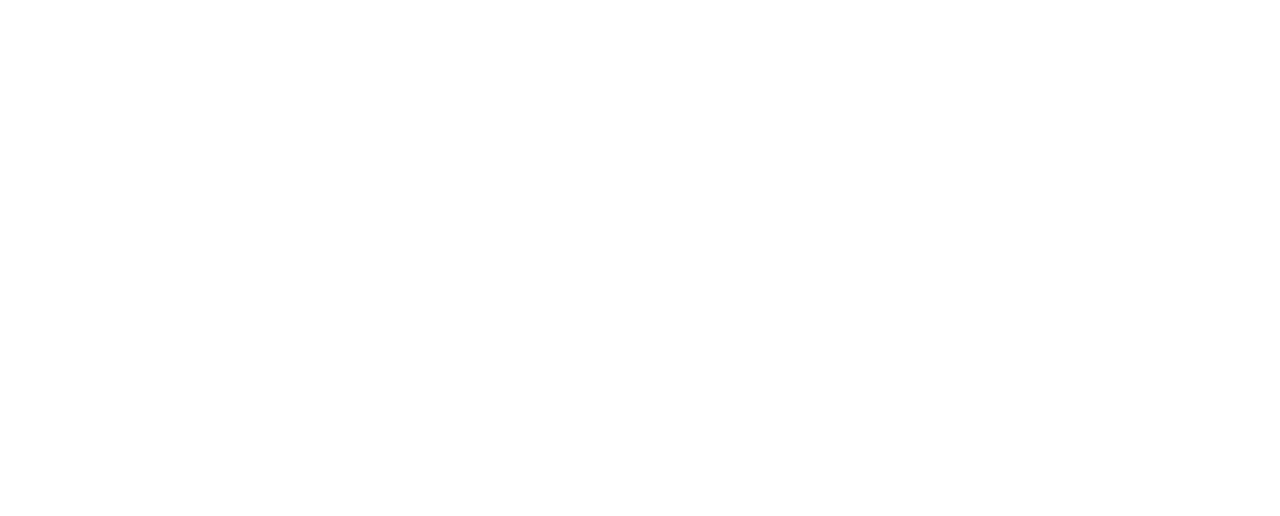
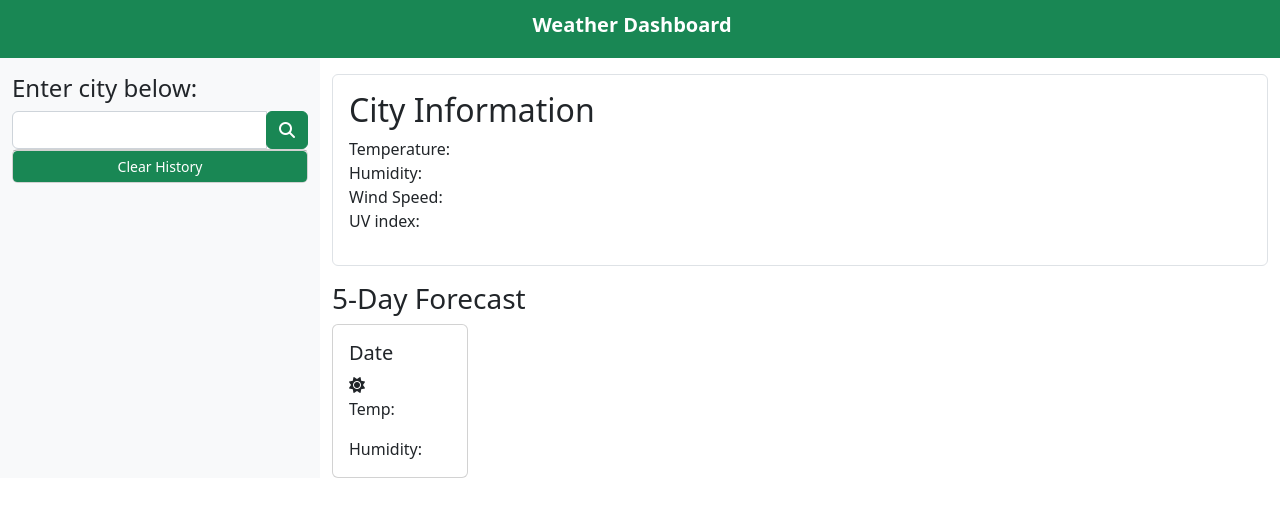
Before and after one commit to aisha1710/weather-dashboard, a plain HTML site: page index.html in a window 1280 px wide. Drawn offline with nearby package versions, Linux system fonts and the light colour scheme.

Commit message:
commiting finished html file

```diff
--- a/index.html
+++ b/index.html
@@ -2,14 +2,86 @@
 <html lang="en">
   <head>
     <meta charset="UTF-8" />
-    <meta http-equiv="X-UA-Compatible" content="IE=edge" />
+    <meta http-equiv="X-UA-Compatible" content="ie=edge" />
     <meta name="viewport" content="width=device-width, initial-scale=1.0" />
+    <link
+      href="https://cdn.jsdelivr.net/npm/bootstrap@5.2.2/dist/css/bootstrap.min.css"
+      rel="stylesheet"
+      integrity="sha384-Zenh87qX5JnK2Jl0vWa8Ck2rdkQ2Bzep5IDxbcnCeuOxjzrPF/et3URy9Bv1WTRi"
+      crossorigin="anonymous"
+    />
     <link rel="stylesheet" href="./assets/css/style.css" />
     <title>Weather Dashboard</title>
   </head>
   <body>
-    <header></header>
-    <main></main>
+    <div class="container-fluid">
+      <nav class="row navbar navbar-dark bg-success">
+        <div class="col-12 text-center">
+          <h1 class="navbar-brand"><b>Weather Dashboard</b></h1>
+        </div>
+      </nav>
+      <div class="row content-row">
+        <div class="col-12 col-md-3 bg-light pt-3">
+          <h4>Enter city below:</h4>
+          <form>
+            <div class="form-group input-group">
+              <input type="text" class="form-control" id="city" />
+              <div class="input-group-append">
+                <button class="btn btn-success" type="button" id="search-btn">
+                  <i class="fa-solid fa-magnifying-glass"></i>
+                </button>
+              </div>
+            </div>
+          </form>
+          <div class="card">
+            <ul class="list-group list-group-flush" id="search-form"></ul>
+            <button id="clear-history" class="btn btn-sm btn-success hide">
+              Clear History
+            </button>
+          </div>
+        </div>
+        <div id="weather-container" class="col-12 col-md-9 hide">
+          <div class="row">
+            <div class="col-12">
+              <div class="city-info border rounded my-3 px-3 py-3">
+                <h2 id="current-city">
+                  City Information
+                  <small class="text-muted" id="date"></small>
+                </h2>
+
+                <p class="mb-0">Temperature: <span id="temp"></span></p>
+                <p class="mb-0">Humidity: <span id="humidity"></span></p>
+                <p class="mb-0">Wind Speed: <span id="wind-speed"></span></p>
+                <p>UV index: <span id="uv-index"></span></p>
+              </div>
+            </div>
+          </div>
+          <div class="row">
+            <div class="col-12">
+              <h3>5-Day Forecast</h3>
+            </div>
+          </div>
+          <div id="five-day-forecast" class="row">
+            <div class="col-2">
+              <div class="card">
+                <div class="card-body">
+                  <h5 class="card-title">Date</h5>
+                  <i class="fa fa-sun"></i>
+                  <p class="card-text">Temp:</p>
+                  <p class="card-text">Humidity:</p>
+                </div>
+              </div>
+            </div>
+          </div>
+        </div>
+      </div>
+    </div>
+    <script
+      src="https://kit.fontawesome.com/bcd4d79a5a.js"
+      crossorigin="anonymous"
+    ></script>
+    <script src="https://code.jquery.com/jquery-3.4.1.min.js"></script>
+    <script src="https://cdn.jsdelivr.net/npm/moment@2.24.0/moment.min.js"></script>
     <script src="./assets/js/script.js"></script>
   </body>
 </html>
```
